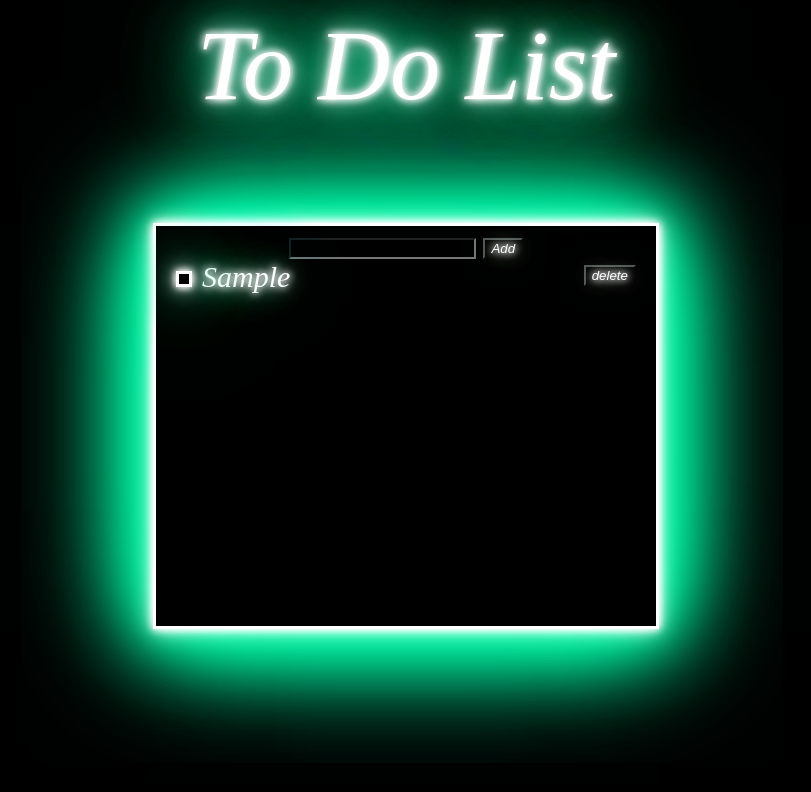
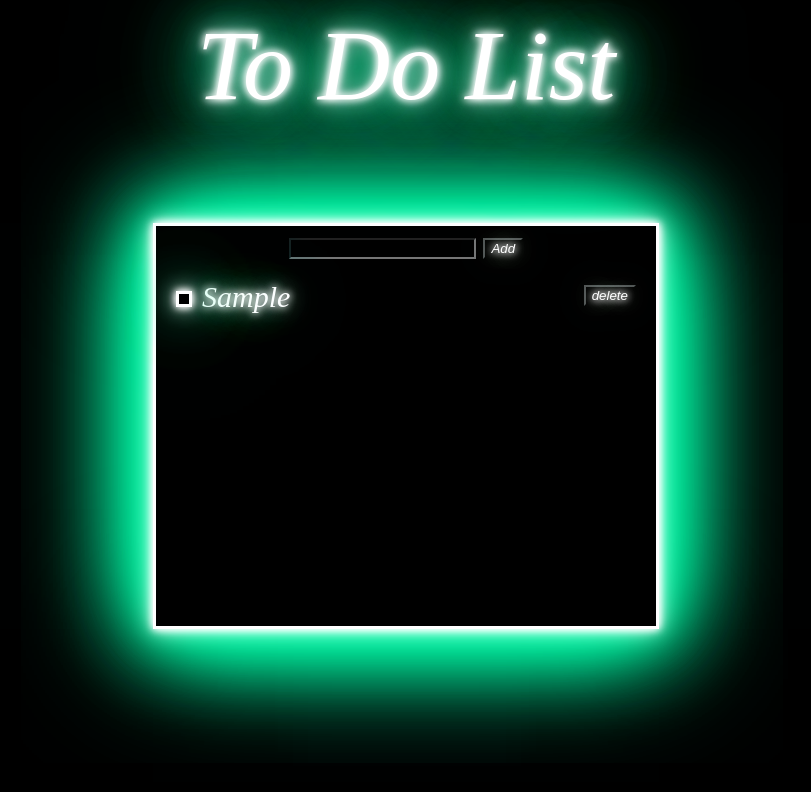
Before and after one commit to jh2ee/ToDoList, a plain HTML site: page index.html in a window 1280 px wide. Both pictures are taken after typing "Sample" into the empty fields and a click on the button "Add". Shown: the whole page, without its empty margins (234-1045 px from the left). Drawn offline with Linux system fonts and the light colour scheme.

Commit message:
add todo

```diff
--- a/index.html
+++ b/index.html
@@ -17,7 +17,7 @@
         <div class="container">
             <div class="input">
                 <form>
-                    <input id="input" type="text" name="To Do" placeholder>
+                    <input id="input" type="text" name="To Do">
                     <button id="add">Add</button>
                 </form>
             </div>
--- a/main.js
+++ b/main.js
@@ -2,11 +2,17 @@ let input=document.getElementById('input')
 let add=document.getElementById('add')
 let todolist=document.getElementById('lists')
 
+let todoArr=[];
+
 function addtodo(event){
     event.preventDefault();
-    if(input.value!=""){
-        const list=document.createElement('div');
-        list.id='listitem';
+    if(input.value==undefined){
+        return;
+    }
+
+    //list 생성
+    const todoitem=document.createElement('div');
+    todoitem.id='listitem';
     //체크박스
     const checkBox=document.createElement('input');
     checkBox.type="checkbox";
@@ -22,14 +28,24 @@ function addtodo(event){
     deleteButton.textContent="delete"
     //텍스트 입력
     text.innerText=input.value;
+
     //리스트 추가
-        list.appendChild(checkBox);
-        list.appendChild(checkBoxLabel);
-        list.appendChild(text);
-        list.appendChild(deleteButton);
-        todolist.appendChild(list);
+    todoitem.appendChild(checkBox);
+    todoitem.appendChild(checkBoxLabel);
+    todoitem.appendChild(text);
+    todoitem.appendChild(deleteButton);
+    todolist.appendChild(todoitem);
 
-        checkBox.addEventListener('change', (event) =>{
+    //localStorage 저장
+    localStorage.setItem(text, input.value);
+
+    deleteButton.addEventListener('click', (event) => {
+        todolist.removeChild(event.currentTarget.parentNode);
+        localStorage.removeItem(text);
+    })
+
+    //체크박스 이벤트
+    checkBox.addEventListener('click', (event) =>{
         if (event.currentTarget.checked)
         {
             text.style.textDecoration='line-through'
@@ -38,17 +54,7 @@ function addtodo(event){
             text.style.textDecoration='none'
         }
     })
-
-        deleteButton.addEventListener('click', (event) => {
-            todolist.removeChild(event.currentTarget.parentNode)
-        })
-
-    }
-    else{
-
-    }
     input.value="";
 }
 
-
 add.addEventListener("click", addtodo);
--- a/style.css
+++ b/style.css
@@ -6,6 +6,9 @@
     color: #fff;
     text-shadow: 0 0 7px #fff, 0 0 10px #fff, 0 0 21px #fff, 0 0 42px #0fa,
       0 0 82px #0fa, 0 0 92px #0fa, 0 0 102px #0fa, 0 0 151px #0fa;
+}
+.input{
+    margin-bottom: 20px;
 }
 .header{
     font-size: 100px;
```
Lines whose indentation alone changed are shown as unchanged.
